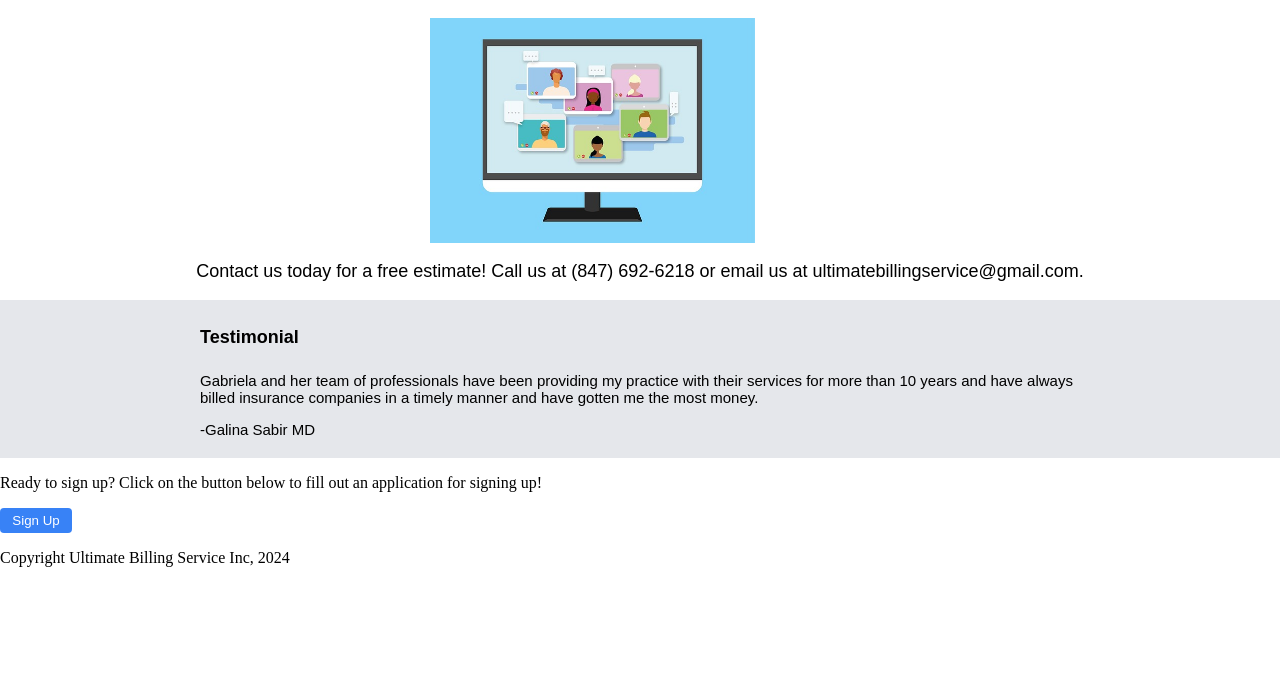
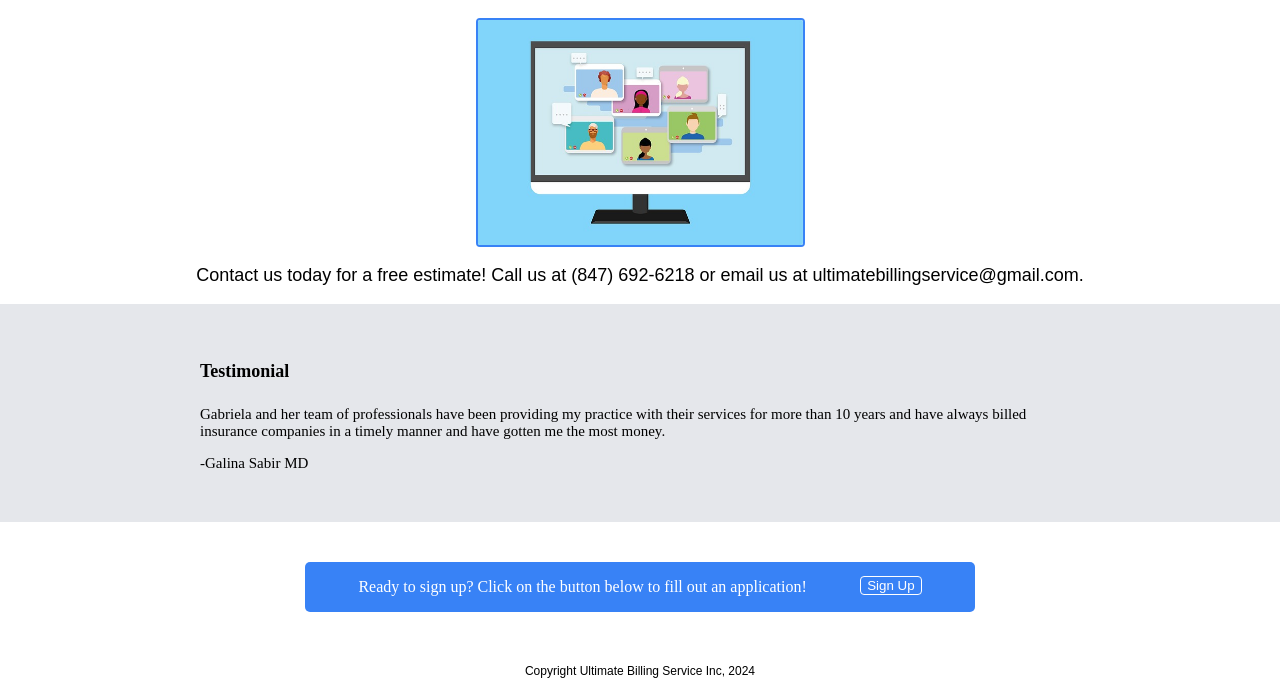
Before and after one commit to Alizon121/Odin-Landing-Project_HTML-CSS, a plain HTML site: page index.html in a window 1280 px wide. Shown: the part 365-1055 px from the top of the page. Before the commit the page ends 948 px from the top, so only its background shows below. Drawn offline with Linux system fonts and the light colour scheme.

Commit message:
Rough Draft of home page

```diff
--- a/index.html
+++ b/index.html
@@ -48,8 +48,13 @@
                 <p>-Galina Sabir MD</p>
             </div>
     </div>
-            <div class="container4"> <p>Ready to sign up? Click on the button below to fill out an application for signing up!</p>
+    <div class="container4">
+        <div class="container4_content">
+            <p>Ready to sign up? Click on the button below to fill out an application!</p>
+                <div class="perfect_button">
                     <button>Sign Up</button>
+                </div>
+        </div>
     </div>
     <div class="footer">
         <p>Copyright Ultimate Billing Service Inc, 2024</p>
--- a/style.css
+++ b/style.css
@@ -28,6 +28,7 @@ a {
 
 .right-links {
     padding-right: 10px;
+    font-size: 12px;
 }
 
 h3 {
@@ -61,13 +62,19 @@ height: 200px;
 width: auto;
 }
 
+.img_content img {
+    border: 1px solid;
+    border-radius: 2px;
+    border-color: #E5E7EB;
+
+}
 h2 {
     text-align: center;
     font-size: 48px;
     margin: 10px;
 }
 
-button {
+.container1_button button {
     background-color: #3882F6;
     color: white;
     font-family: Arial, Helvetica, sans-serif;
@@ -84,10 +91,8 @@ button {
 .container2 {
     display: flex;
     flex-direction: column;
-}
-
-.img_container2 {
-    display: flex;
+    justify-content: center;
+    align-items: center;
 }
 
 .title_container2 {
@@ -99,9 +104,14 @@ button {
 }
 
 .img_container2 img{
-    padding-left: 430px;
+    display: flex;
+    align-items: center;
+    justify-content: center;
     height: 225px;
     width: 325px;
+    border: 2px solid;
+    border-color: #3882F6;
+    border-radius: 4px;
 }
 
 .p__container2 {
@@ -115,6 +125,8 @@ button {
 
 .container3 {
 background-color: #E5E7EB;
+padding-top: 30px;
+padding-bottom: 30px;
 }
 
 h4 {
@@ -123,7 +135,7 @@ font-size: large;
 }
 
 .p__container3{
-font-family: Arial, Helvetica, sans-serif;
+font: #1F2937;
 font-size: 15px;
 padding-top:3px;
 padding-bottom: 5px;
@@ -134,3 +146,43 @@ margin-right: 200px;
 .p2__container3 {
     text-align: center;
 }
+
+/* ***************************Container 4 Styles**************************** */
+.container4 {
+    display: flex;
+    align-items: center;
+    flex-direction: column;
+    padding-top: 40px;
+    padding-bottom: 40px;
+}
+
+
+.container4_content {
+    display: flex;
+    justify-content: space-evenly;
+    background-color: #3882F6;
+    width: 670px;
+    text-align: center;
+    color: white;
+    border-radius: 5px;
+}
+
+.perfect_button button{
+    color: white;
+background-color: #3882F6;
+border-color: white;
+border: 1px solid;
+border-radius: 4px;
+}
+
+.perfect_button {
+    padding-top: 14px;
+}
+
+
+/* ***********************Footer*************************** */
+.footer {
+    text-align: center;
+    font-size: 12px;
+    font-family: sans-serif;
+}
```
Lines whose indentation alone changed are shown as unchanged.
